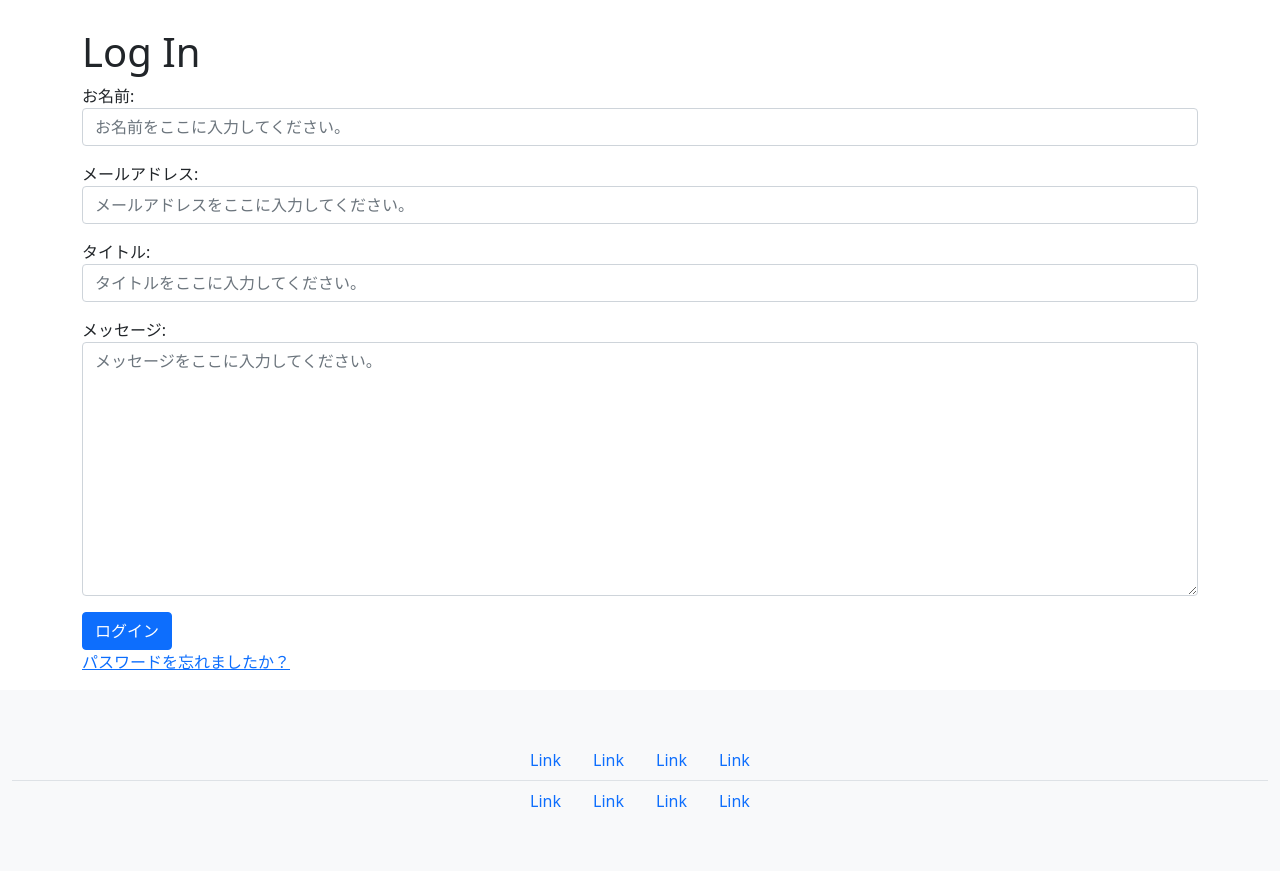
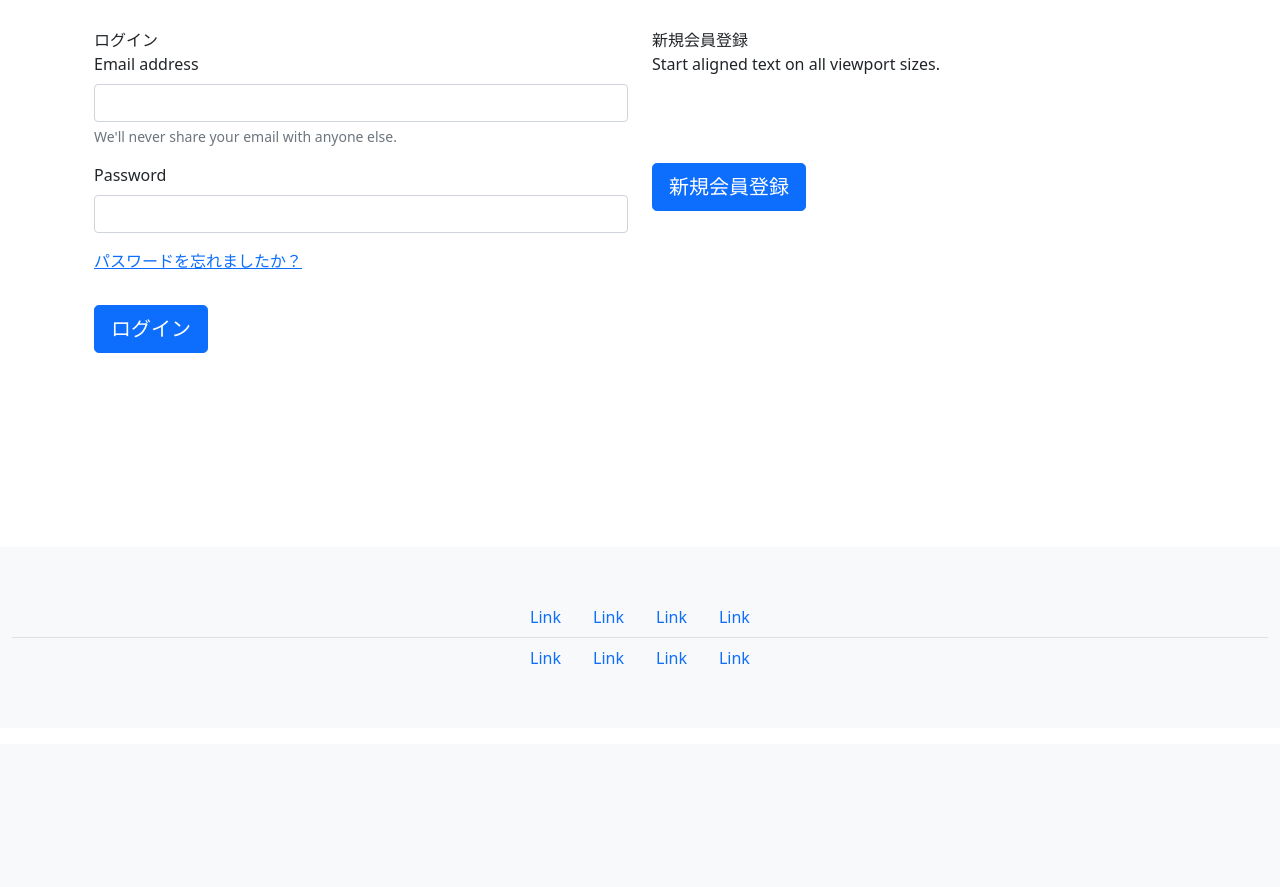
Before and after one commit to Kazumasa1/syukatu_presen, a Django app: template accounts/templates/account/login.html in a window 1280 px wide. Shown: the part 72-959 px from the top of the page. After the commit the page ends 736 px from the top, so only its background shows below. Run offline with Django 3.2, Linux system fonts and the light colour scheme; the template is opened without the code that fills it: values that come from a table or form of the project are taken from there, others are empty; parts of the project's set-up code (start-up, migrations or seed data) failed here and were passed over.

Commit message:
ログインページのデザインを変更 forms.pyの変更が必要そう

```diff
--- a/accounts/templates/account/login.html
+++ b/accounts/templates/account/login.html
@@ -6,22 +6,62 @@
 
 {% block contents %}
 <div class="container" style="margin-top: 100px">
-    <div class="row">
-        <div class="my-div-style">
-            <h1>Log In</h1>
+    <div class="container">
         <form method="post" action="{% url 'account_login' %}">
             {% csrf_token %}
 
-                {{ form.as_p }}
-
+{#            {{ form.as_p }}#}
+            <div class="row row-cols-2">
+                <div class="col">ログイン</div>
+                <div class="col">新規会員登録</div>
+                <div class="mb-3 col">
+                    <label for="exampleInputEmail1" class="form-label">Email address</label>
+                    <input type="email" class="form-control" id="exampleInputEmail1" aria-describedby="emailHelp">
+                    <div id="emailHelp" class="form-text">We'll never share your email with anyone else.</div>
+                </div>
+                <div class="mb-3 col">
+                    <p class="text-start">Start aligned text on all viewport sizes.</p>
+                </div>
+                <div class="mb-3 col">
+                    <label for="exampleInputPassword1" class="form-label">Password</label>
+                    <input type="password" class="form-control" id="exampleInputPassword1">
+                </div>
+                <div class="mb-3 col">
+                    <button type="submit" class="btn btn-primary btn-lg">新規会員登録</button>
+                </div>
+                <div class="mb-3 col">
+                    <p><a class="button secondaryAction" href="{% url 'account_reset_password' %}">パスワードを忘れましたか？</a></p>
                     {% if redirect_field_value %}
                         <input type="hidden" name="{{ redirect_field_name }}" value="{{ redirect_field_value }}" />
                     {% endif %}
+                </div>
+                <div class="mb-3 col"></div>
+                <div class="mb-3 col">
+                    <button type="submit" class="btn btn-primary btn-lg">ログイン</button>
+                </div>
 
-                <button class="btn btn-primary" type="submit">ログイン</button>
-                <p><a class="button secondaryAction" href="{% url 'account_reset_password' %}">パスワードを忘れましたか？</a></p>
+            </div>
+    </div>
         </form>
     </div>
 </div>
-</div>
+{#<div class="container" style="margin-top: 100px">#}
+{#    <div class="row">#}
+{#        <div class="my-div-style">#}
+{#            <h1>Log In</h1>#}
+{#            <form method="post" action="{% url 'account_login' %}">#}
+{#                {% csrf_token %}#}
+{##}
+{#                {{ form.as_p }}#}
+{##}
+{#                {% if redirect_field_value %}#}
+{#                    <input type="hidden" name="{{ redirect_field_name }}" value="{{ redirect_field_value }}" />#}
+{#                {% endif %}#}
+{##}
+{#                <button class="btn btn-primary" type="submit">ログイン</button>#}
+{#                <p><a class="button secondaryAction" href="{% url 'account_reset_password' %}">パスワードを忘れましたか？</a></p>#}
+{#            </form>#}
+{#        </div>#}
+{#    </div>#}
+{#</div>#}
 {% endblock %}
```
Lines whose indentation alone changed are shown as unchanged.
